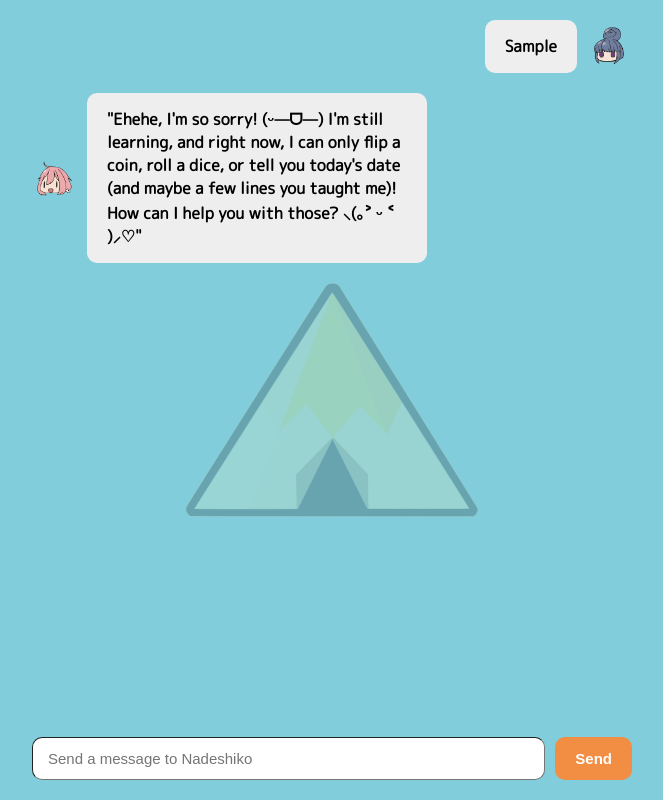
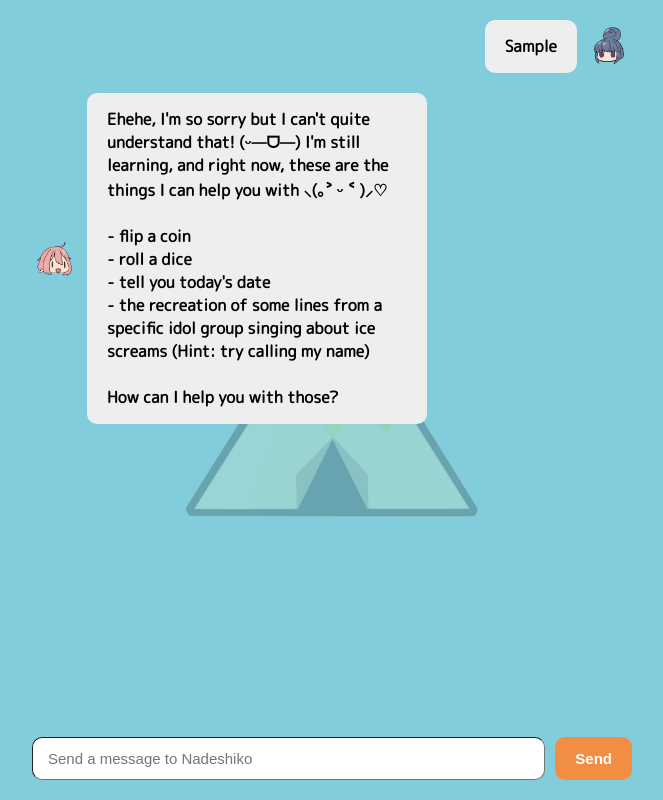
Before and after one commit to QuangKhanh34th/simple-chatbot, a React (Vite) app: page / in a window 1280 px wide. Both pictures are taken after typing "Sample" into the empty fields and a click on the button "Send". Shown: the whole page, without its empty margins (308-971 px from the left). Built offline with nearby package versions, Linux system fonts and the light colour scheme.

Commit message:
some tweaks

```diff
--- a/index.html
+++ b/index.html
@@ -2,13 +2,13 @@
 <html lang="en">
   <head>
     <meta charset="UTF-8" />
-    <link rel="icon" type="image/svg+xml" href="/src/assets/Nadebot.png" />
+    <link rel="icon" type="image/svg+xml" href="/src/assets/NadebotReversed.png" />
     <meta name="viewport" content="width=device-width, initial-scale=1.0" />
     <link rel="preconnect" href="https://fonts.googleapis.com">
     <link rel="preconnect" href="https://fonts.gstatic.com" crossorigin>
     <link href="https://fonts.googleapis.com/css2?family=M+PLUS+Rounded+1c&display=swap" rel="stylesheet">
-    <link rel="preload" as="image" href="/src/assets/Nadebot.png" />
-    <link rel="preload" as="image" href="/src/assets/Nadebot.png" />
+    <link rel="preload" as="image" href="/src/assets/NadebotReversed.png" />
+    <link rel="preload" as="image" href="/src/assets/NadebotReversed.png" />
 
     <title>Yurucamp chatbot</title>
   </head>
--- a/src/App.jsx
+++ b/src/App.jsx
@@ -1,7 +1,7 @@
 import { useState, useEffect } from 'react'; //look inside node_modules and find the react package there, since we have import the useState from react
 //import { Chatbot } from 'supersimpledev';
 import Chatbot from './chatbot';
-import { ChatInput } from './components/ChatInput'; //when import JSX, if we use VIte as build tool, we don't have to add .jsx or .js add the end
+import { ChatInput } from './components/ChatInput'; //when import JSX, if we use Vite as build tool, we don't have to add .jsx or .js add the end
 import ChatMessages from './components/ChatMessages'; // for default export, we don't have to type the curly brackets anymore
 import './App.css'; // import the style for the App (Vite feature: let us import any type of files)
 
@@ -18,7 +18,6 @@ function App() {
       ],
       'Who is "Duc" best waifu': 'Oh, hehe~! I don\'t know who this "Đức" person is you\'re talking about, but from what you told me, it sounds a lot like Skadi from Arknights! ✨ (๑>ᴗ<๑)',
       'goodbye': 'Bye-bye! Hope you have a great day! (づ> v <)づ♡',
-
 
     });
 
--- a/src/chatbot.js
+++ b/src/chatbot.js
@@ -4,8 +4,8 @@
 
 const Chatbot = {
   defaultResponses: {
-    'hello': `Hiii!!! How can I help you? ( ˶ˆᗜˆ˵ )`,
-    'hi': `Hiii!!! How can I help you? ( ˶ˆᗜˆ˵ )`,
+    'hello': `Hiii!!!\n How can I help you? ( ˶ˆᗜˆ˵ )`,
+    'hi': `Hiii!!!\n How can I help you? ( ˶ˆᗜˆ˵ )`,
     'how are you': `100% capacity right now! ᕙ( •̀ ᗜ •́ )ᕗ. How can I help you?`,
     'flip a coin': function () {
       const randomNumber = Math.random();
@@ -44,7 +44,14 @@ const Chatbot = {
 
   additionalResponses: {},
 
-  unsuccessfulResponse: `"Ehehe, I'm so sorry! (ᵕ—ᗜ—) I'm still learning, and right now, I can only flip a coin, roll a dice, or tell you today's date (and maybe a few lines you taught me)! How can I help you with those? \n⸜(｡˃ ᵕ ˂ )⸝♡"`,
+  unsuccessfulResponse:
+  `Ehehe, I'm so sorry but I can't quite understand that! (ᵕ—ᗜ—) I'm still learning, and right now, these are the things I can help you with ⸜(｡˃ ᵕ ˂ )⸝♡\n
+    - flip a coin
+    - roll a dice
+    - tell you today's date
+    - the recreation of some lines from a specific idol group singing about ice screams (Hint: try calling my name)
+
+    How can I help you with those?`,
 
   emptyMessageResponse: `Hee hee! Your message looks a little shy and empty right now! Could you send me something so I can play along and help you ⸜(｡ ˃ ᵕ ˂ )⸝♡`,
 
--- a/src/components/ChatMessage.jsx
+++ b/src/components/ChatMessage.jsx
@@ -1,6 +1,17 @@
-import RobotProfileImage from '../assets/Nadebot.png'; //default export (explain later)
+import RobotProfileImage from '../assets/NadebotReversed.png'; //default export (explain later)
 import UserProfileImage from '../assets/user.png'; // when import image, Vite assign the filepath of that image to the variable we defined
 import './ChatMessage.css';
+import React from 'react';
+
+function renderMultilineMessage(message) {
+  if (typeof message !== 'string') return message;
+  return message.split('\n').map((line, idx, arr) => (
+    <React.Fragment key={idx}>
+      {line}
+      {idx < arr.length - 1 && <br />}
+    </React.Fragment>
+  ));
+}
 
 // Component: represend one single message
 export function ChatMessage({ message, sender }) {
@@ -12,7 +23,7 @@ export function ChatMessage({ message, sender }) {
         <img src={RobotProfileImage} className="chat-message-profile" />
       )}
       <div className="chat-message-content">
-        {message}
+        {renderMultilineMessage(message)}
       </div>
       {sender === 'user' && (
         <img src={UserProfileImage} className="chat-message-profile" />
```
Also changed, not shown: src/assets/NadebotReversed.png (added).
